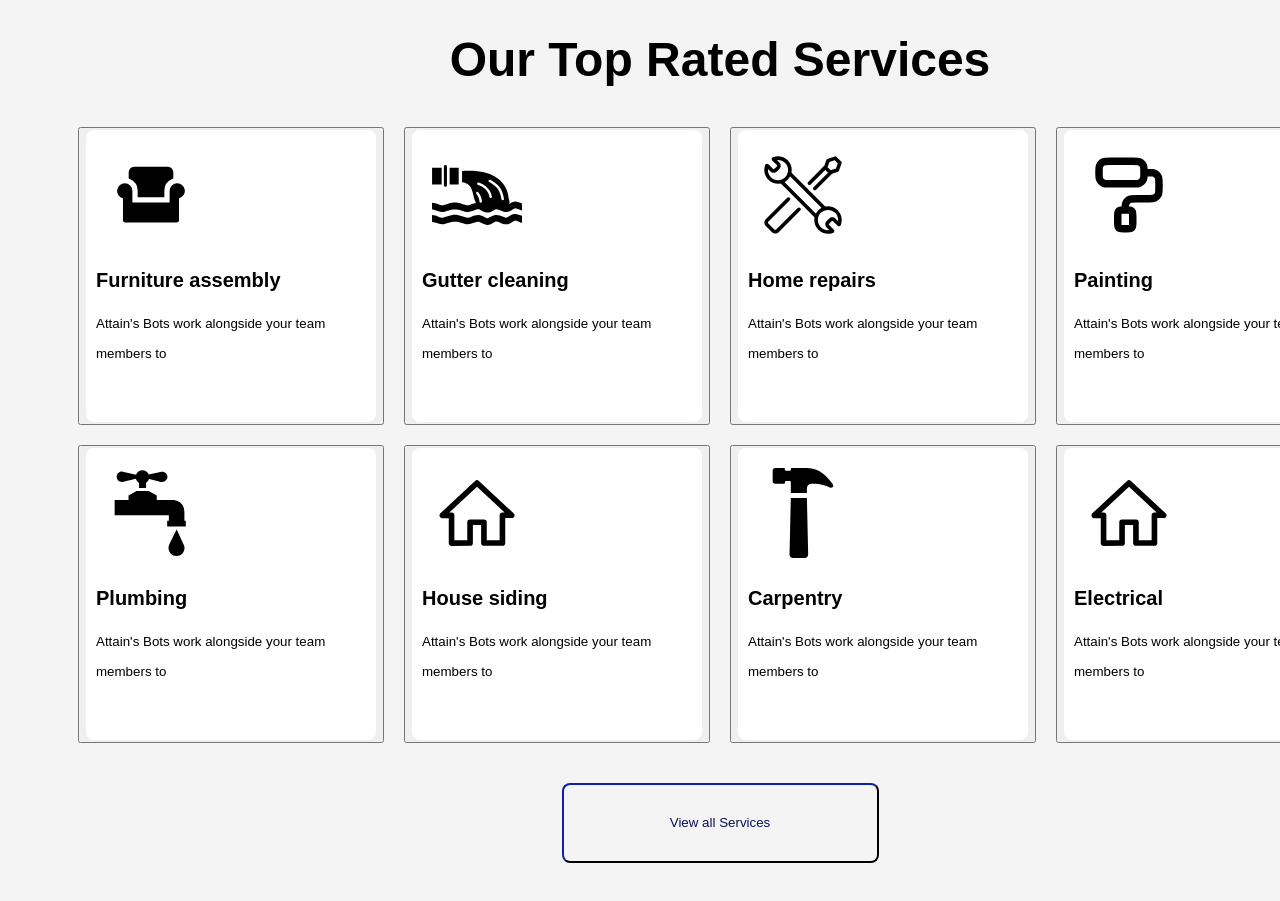
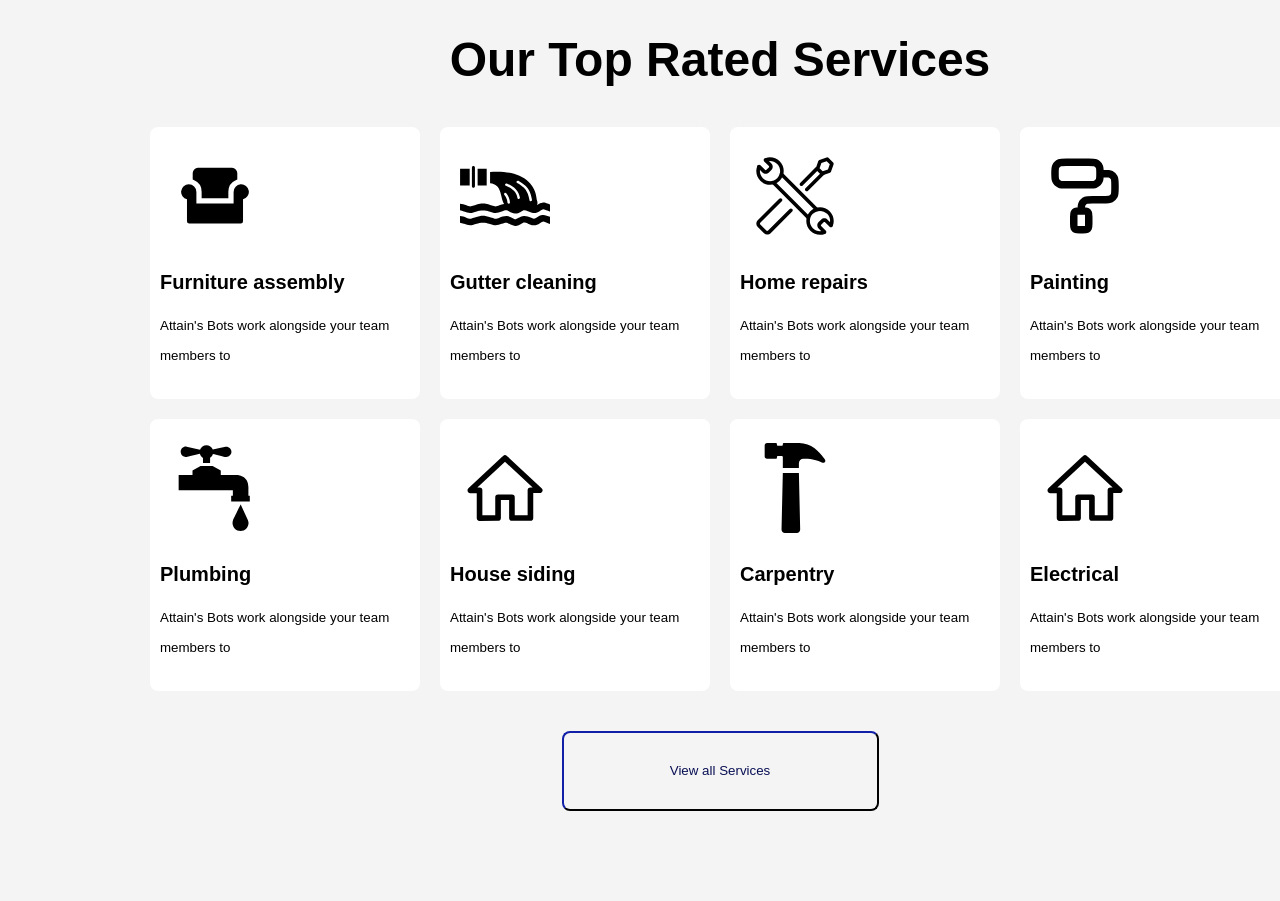
Before and after one commit to Prisca009-omo/Frontend, a React (Create React App) app: page / in a window 1280 px wide. Shown: the part 3100-4001 px from the top of the page. Built offline with nearby package versions, Linux system fonts and the light colour scheme; a web font is replaced by a local one.

Commit message:
Update ServiceCards.jsx

```diff
--- a/src/components/Home Page/ServiceCards.jsx
+++ b/src/components/Home Page/ServiceCards.jsx
@@ -1,7 +1,7 @@
 export default function ServiceCards({service, serviceInfo, serviceLogo}){
     return(
-        <button>
-    <div className="servicecard-section">
+        <button className="servicecard-section">
+    <div>
     <img src={serviceLogo} alt="" />
     <h2>
         {service}
```
